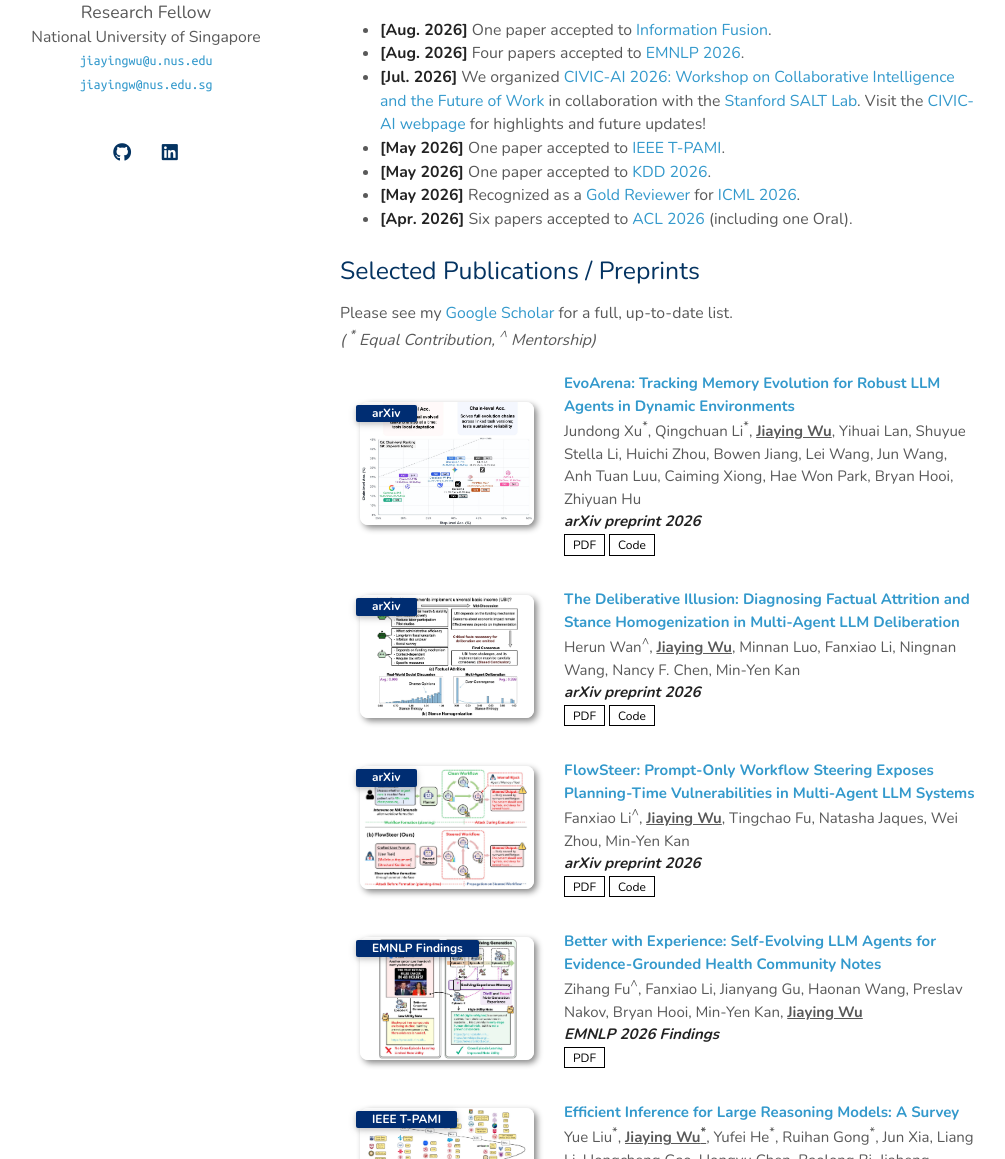
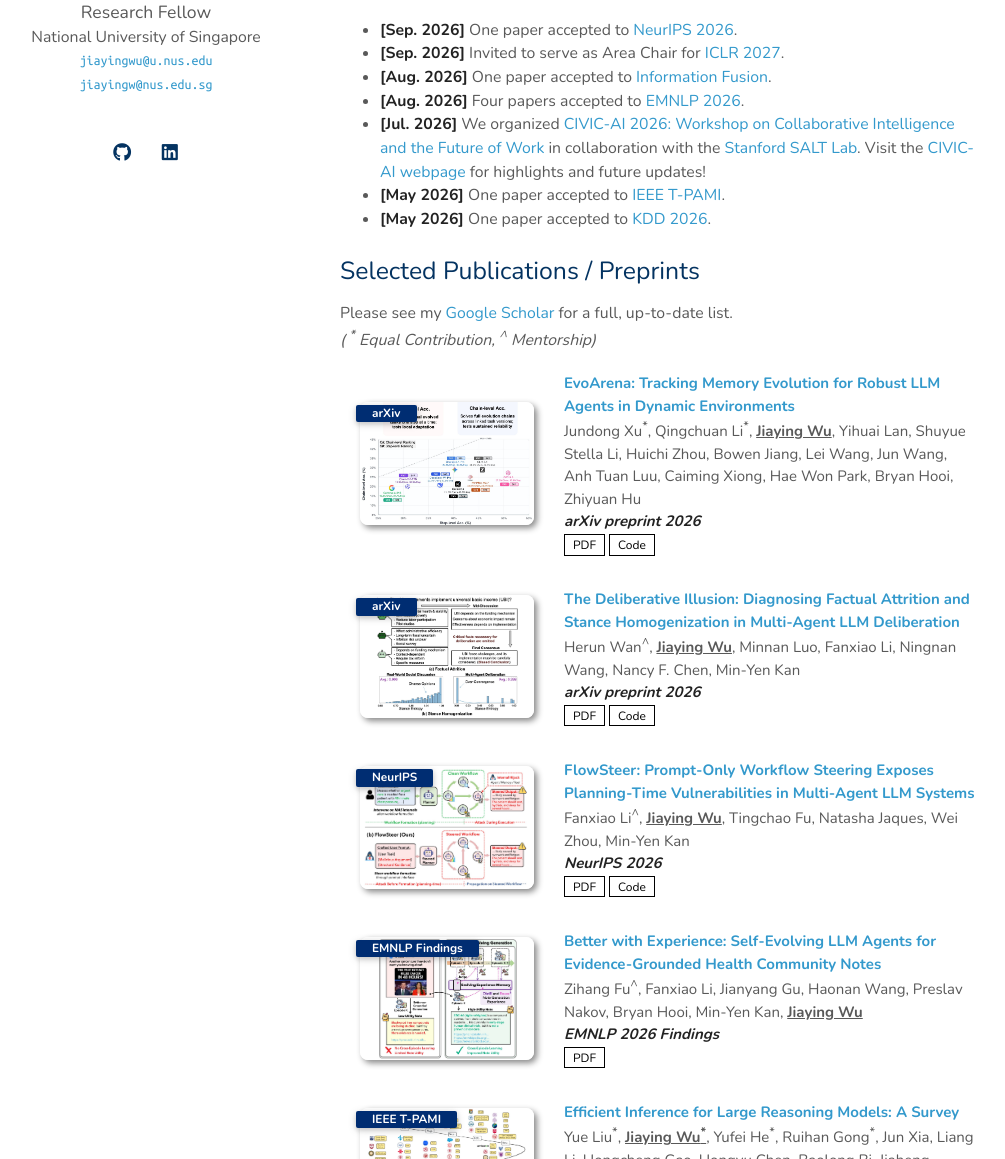
Before and after one commit to jiayingwu19/jiayingwu19.github.io, a Jekyll site: the page built from index.md, in a window 1280 px wide and 1400 px high, scrolled down 648 px. Shown: the part 241-1400 px from the top of the window, without its empty margins (130-1135 px from the left). Built offline with Jekyll 4.4.1, drawn with Linux system fonts in a browser that asks for light colours; a style sheet for code colours, icons or effects is not loaded; our own code applies the rules of GitHub Pages for plain Markdown files; some of the changed text lies outside the part shown.

Commit message:
sep 2026 update

```diff
--- a/_data/publications.yml
+++ b/_data/publications.yml
@@ -18,11 +18,11 @@ main:
 
   - title: "FlowSteer: Prompt-Only Workflow Steering Exposes Planning-Time Vulnerabilities in Multi-Agent LLM Systems"
     authors: Fanxiao Li<sup>^</sup>, <b><u>Jiaying Wu</u></b>, Tingchao Fu, Natasha Jaques, Wei Zhou, Min-Yen Kan
-    conference_short: arXiv
-    conference: <strong>arXiv preprint 2026</strong>
+    conference_short: NeurIPS
+    conference: <strong>NeurIPS 2026</strong>
     pdf: https://arxiv.org/pdf/2605.11514
     code: https://github.com/fanxiao15/FlowSteer
-    image: ./assets/img/2026_arxiv_flowsteer.jpg
+    image: ./assets/img/2026_neurips_flowsteer.jpg
 
 
   - title: "Better with Experience: Self-Evolving LLM Agents for Evidence-Grounded Health Community Notes"
--- a/_includes/services.md
+++ b/_includes/services.md
@@ -17,7 +19,7 @@
 <h4 style="margin:0 10px 0;">Conference Area Chair / SPC</h4>
 
 <ul style="margin:0 0 5px;">
-  <li>NeurIPS 2026; CIKM 2025, 2026</li>
+  <li>ICLR 2027; NeurIPS 2026; CIKM 2025, 2026</li>
 </ul>
 
 <h4 style="margin:0 10px 0;">Conference Reviewer / PC Member</h4>
--- a/index.md
+++ b/index.md
@@ -28,6 +28,8 @@ I am always open to discussing collaborations on the above topics. Feel free to
 <div style="max-height:215px; overflow-y:auto; padding-right:12px; margin-bottom:24px;">
 
 <ul>
+  <li><strong>[Sep. 2026]</strong> One paper accepted to <a href="https://neurips.cc/">NeurIPS 2026</a>.</li>
+  <li><strong>[Sep. 2026]</strong> Invited to serve as Area Chair for <a href="https://iclr.cc/Conferences/2027">ICLR 2027</a>.</li>
   <li><strong>[Aug. 2026]</strong> One paper accepted to <a href="https://www.sciencedirect.com/journal/information-fusion">Information Fusion</a>.</li>
   <li><strong>[Aug. 2026]</strong> Four papers accepted to <a href="https://2026.emnlp.org/">EMNLP 2026</a>.</li>
   <li><strong>[Jul. 2026]</strong> We organized <a href="https://civic-ai-collaboration.github.io/2026/">CIVIC-AI 2026: Workshop on Collaborative Intelligence and the Future of Work</a> in collaboration with the <a href="https://cs.stanford.edu/~diyiy/group.html">Stanford SALT Lab</a>. Visit the <a href="https://civic-ai-collaboration.github.io/">CIVIC-AI webpage</a> for highlights and future updates!</li>
```
Also changed, not shown: other parts of _includes/services.md (+2 -0 lines), assets/img/2026_neurips_flowsteer.jpg (renamed from assets/img/2026_arxiv_flowsteer.jpg).
